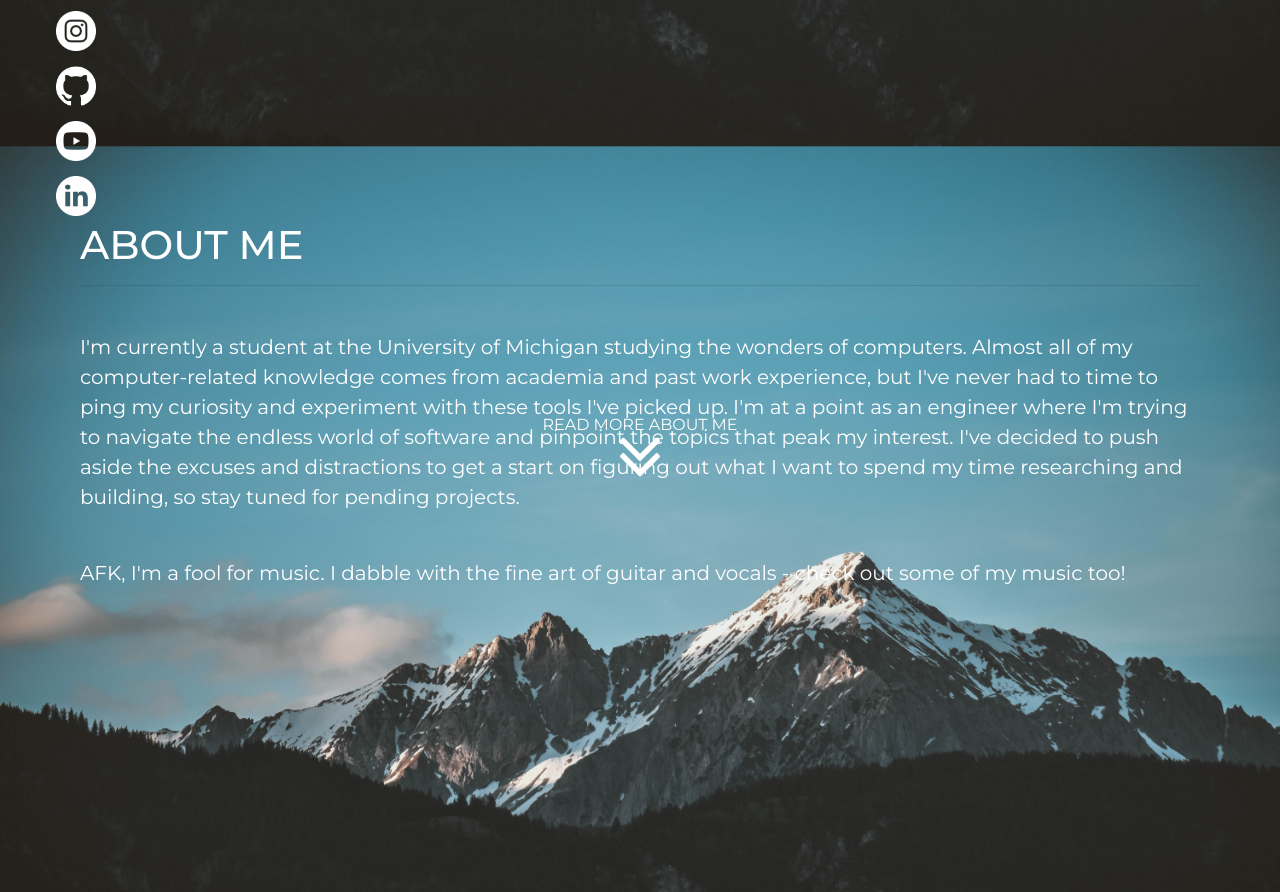
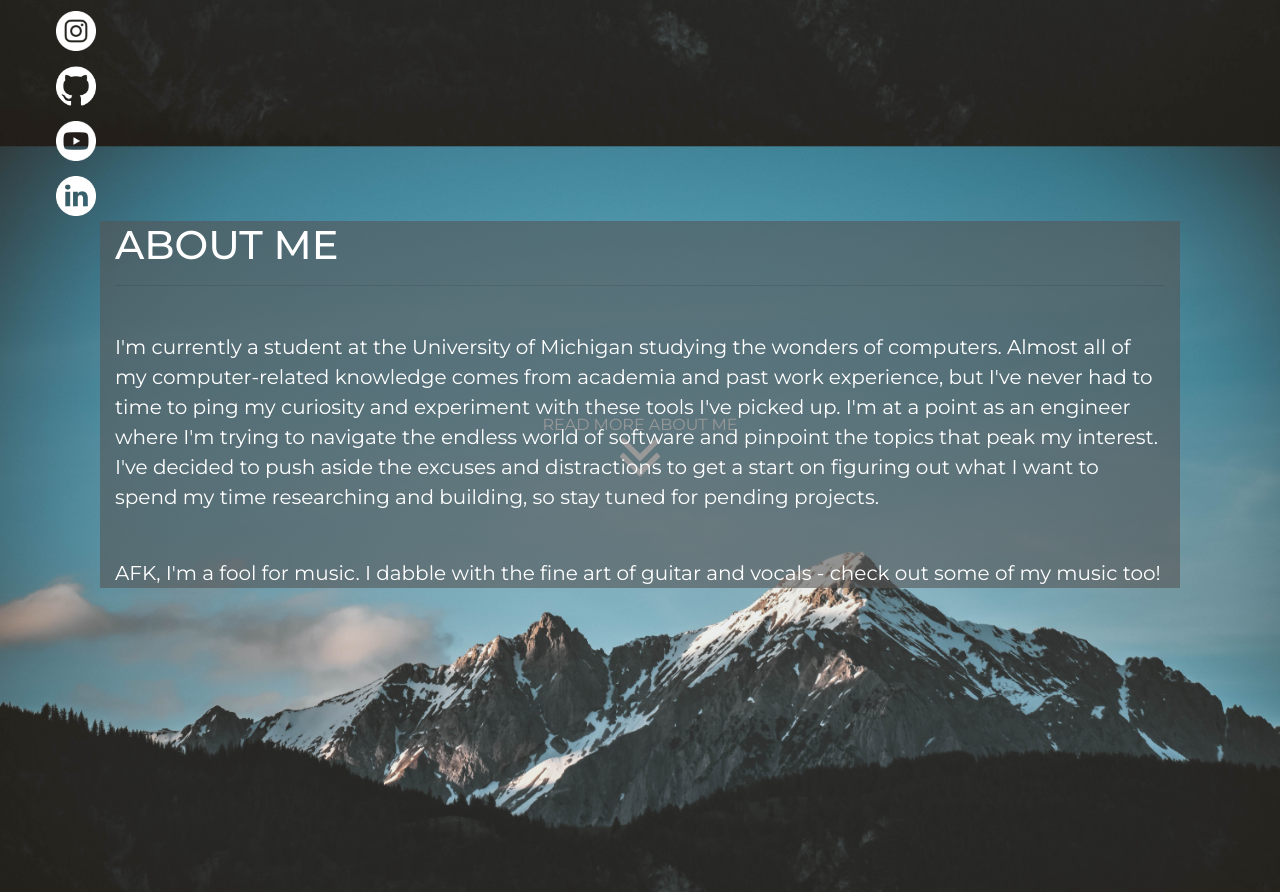
Before and after one commit to mkong8/personal_site, a Django app: page / in a window 1280 px wide. Shown: the part 707-1599 px from the top of the page. Run offline with Django 3.2, Linux system fonts and the light colour scheme; some libraries are stand-ins or nearby versions.

```diff
--- a/mattkong/home/static/home/main.css
+++ b/mattkong/home/static/home/main.css
@@ -109,10 +109,16 @@ img.social, img.arrow {
   color: black;
 }
 
-.about-me {
+.more {
   height: 100%;
   position: absolute;
   top: 100%; left: 0; bottom: 0; right: 0;
-  padding: 10% 10px;
+  padding: 10% 30px;
   font-size: 1.25em;
+
 }
+
+.about-me {
+  color: white;
+  background-color: rgba(85,85,85,0.6);
+}
--- a/mattkong/home/templates/mysite/index.html
+++ b/mattkong/home/templates/mysite/index.html
@@ -9,13 +9,11 @@
 		href="https://stackpath.bootstrapcdn.com/bootstrap/4.3.1/css/bootstrap.min.css"
 		integrity="sha384-ggOyR0iXCbMQv3Xipma34MD+dH/1fQ784/j6cY/iJTQUOhcWr7x9JvoRxT2MZw1T"
 		crossorigin="anonymous">
-	<link href="https://fonts.googleapis.com/css?family=Montserrat:400,500,800" rel="stylesheet">
-	<link rel="stylesheet" type="text/css" href="{% static 'home/main.css' %}">
 	<!-- <script src="https://stackpath.bootstrapcdn.com/bootstrap/4.3.1/js/bootstrap.min.js"
 		integrity="sha384-JjSmVgyd0p3pXB1rRibZUAYoIIy6OrQ6VrjIEaFf/nJGzIxFDsf4x0xIM+B07jRM"
 		crossorigin="anonymous">
-	</script>
-	<script src="https://code.jquery.com/jquery-3.3.1.slim.min.js"
+	</script> -->
+	<!-- <script src="https://code.jquery.com/jquery-3.3.1.slim.min.js"
 		integrity="sha384-q8i/X+965DzO0rT7abK41JStQIAqVgRVzpbzo5smXKp4YfRvH+8abtTE1Pi6jizo"
 		crossorigin="anonymous">
 	</script>
@@ -23,20 +21,23 @@
 		integrity="sha384-UO2eT0CpHqdSJQ6hJty5KVphtPhzWj9WO1clHTMGa3JDZwrnQq4sF86dIHNDz0W1"
 		crossorigin="anonymous">
 	</script> -->
+	<link href="https://fonts.googleapis.com/css?family=Montserrat:400,500,800" rel="stylesheet">
+	<link rel="stylesheet" type="text/css" href="{% static 'home/main.css' %}">
 	<title>Matt Kong - www.mattkong.com</title>
+	<link rel="shortcut icon" type="image/png" href="{% static 'images/favicon.ico' %}"/>
 </head>
 
 <body>
 	<nav class="navbar justify-content-center stick-top navbar-expand-lg stroke home">
 		<ul>
 			<li>
-				<a class="nav-item" href="{% url 'home:index' %}">HOME</a>
+				<a class="nav-item" href="{% url 'home:index' %}">Home</a>
 			</li>
 			<li>
 				<a class="nav-item">Projects</a>
 			</li>
 			<li>
-				<a class="nav-item">MUSIC</a>
+				<a class="nav-item">Music</a>
 			</li>
 			<li id="contact">
 				<a class="nav-item">Contact</a>
@@ -85,21 +86,22 @@
 
 	<!-- TODO: Animate the down arrow on hover. !-->
 	<div class="container read-more">
-		<a href="#about-me">READ MORE ABOUT ME</a>
+		<a href="#more">READ MORE ABOUT ME</a>
 		<br>
-		<a href="#about-me">
+		<a href="#more">
 			<img class="arrow" src="{% static 'images/double_down_light.png' %}" id=doubledown>
 		</a>
 	</div>
 
-	<div class="container about-me" id="about-me">
+	<div class="container more" id="more">
+		<div class="container about-me">
 			<h1>ABOUT ME</h1>
 			<hr>
 			<br>
 			<p>I'm currently a student at the University of Michigan studying the wonders of computers. Almost all of my computer-related knowledge comes from academia and past work experience, but I've never had to time to ping my curiosity and experiment with these tools I've picked up. I'm at a point as an engineer where I'm trying to navigate the endless world of software and pinpoint the topics that peak my interest. I've decided to push aside the excuses and distractions to get a start on figuring out what I want to spend my time researching and building, so stay tuned for pending projects.</p>
 			<br>
 			<p>AFK, I'm a fool for music. I dabble with the fine art of guitar and vocals - check out some of my music too!</p>
-
+		</div>
 	</div>
 
 </body>
```
Also changed, not shown: mattkong/home/static/images/favicon.ico (added). Lines whose indentation alone changed are shown as unchanged.
